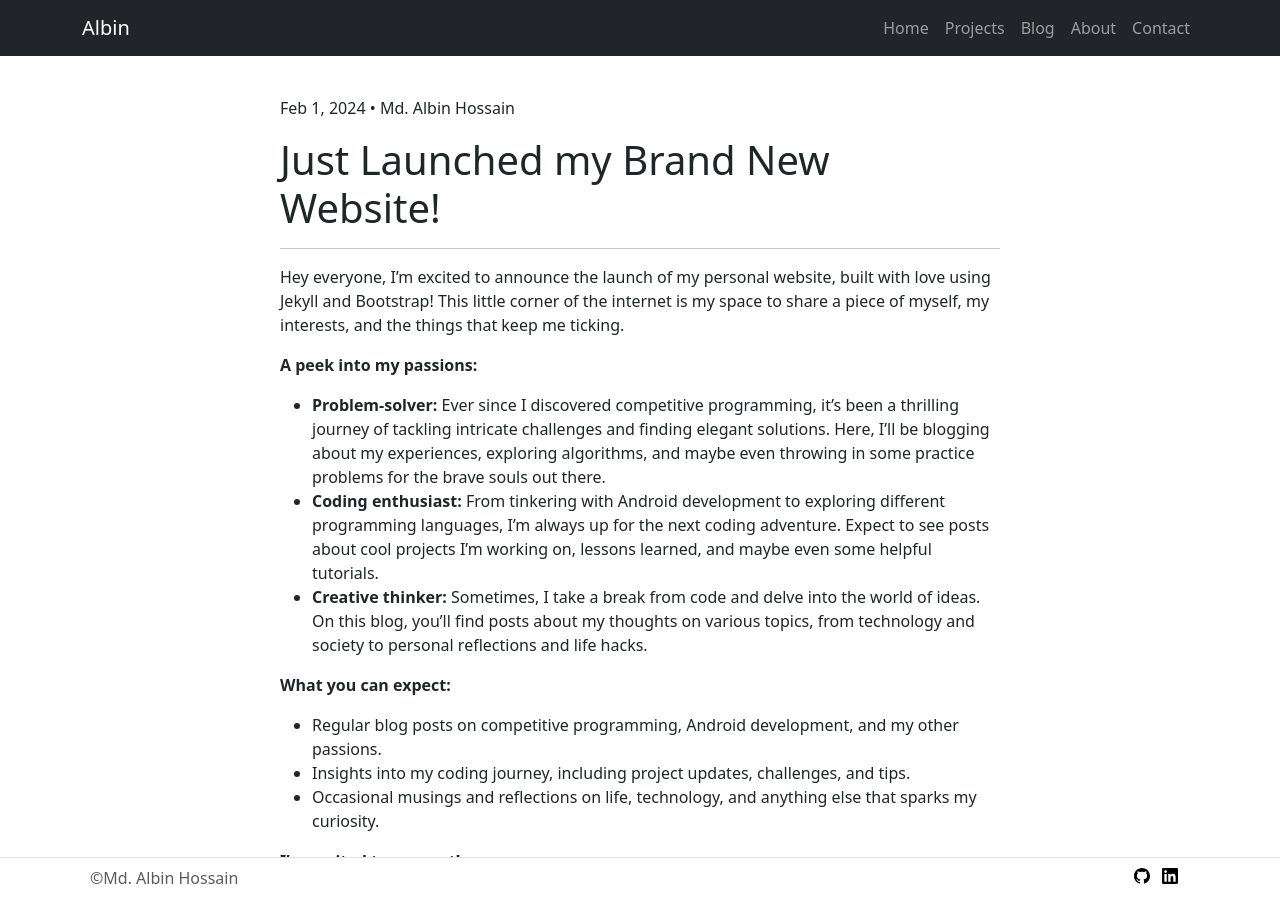
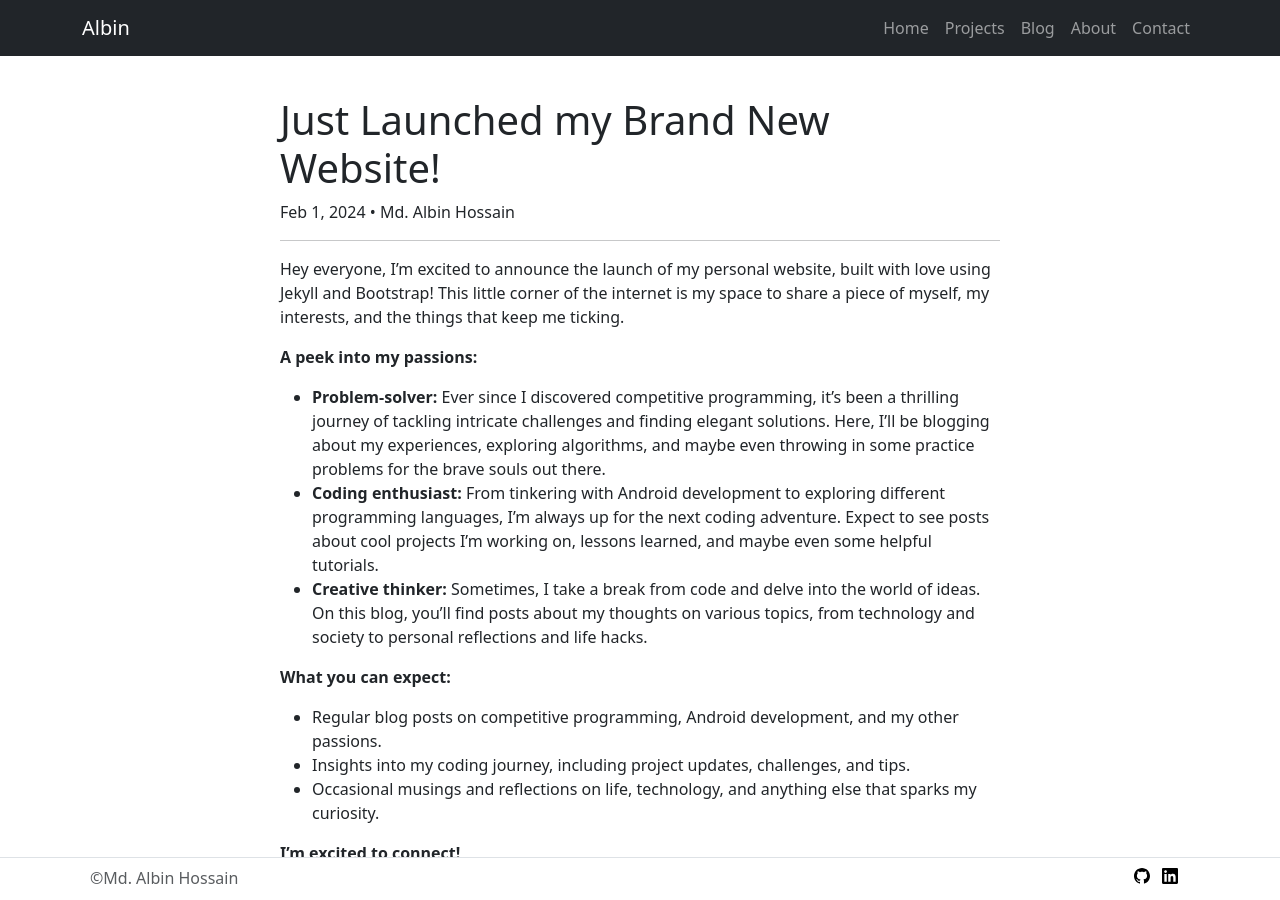
Before and after one commit to MdAlbinHossain/albin.com.bd, a Jekyll site: the page built from _posts/2024-02-01-just-launched-my-site.markdown, in a window 1280 px wide and 900 px high. Built offline with Jekyll 4.4.1, drawn with Linux system fonts in a browser that asks for light colours.

Commit message:
Update form message placeholder and project description

```diff
--- a/_includes/contact.html
+++ b/_includes/contact.html
@@ -7,7 +7,7 @@
                     <div class="mb-3"><input class="form-control" type="text" id="name" name="name" placeholder="Name" required/></div>
                     <div class="mb-3"><input class="form-control" type="email" id="email" name="email" placeholder="Email" required/></div>
                     <div class="mb-3"><input class="form-control" type="tel" id="phone" name="phone" placeholder="Phone (Optional)"/></div>
-                    <div class="mb-3"><textarea class="form-control" id="message" name="message" rows="6" placeholder="Message" required></textarea></div>
+                    <div class="mb-3"><textarea class="form-control" id="message" name="message" rows="3" placeholder="Message" required></textarea></div>
                     <div><button class="btn btn-dark d-block w-100" type="submit">Send </button></div>
                 </form>
             </div>
--- a/_includes/home/jumbotron.html
+++ b/_includes/home/jumbotron.html
@@ -2,8 +2,6 @@
 <div class="col">
     <div class="card text-center h-100 border border-dashed rounded-5">
         <div class="card-body">
-            <!-- <i type="button" class="btn-close bg-secondary bg-opacity-10 rounded-pill mt-5 mb-3"
-            aria-label="Close"></i> -->
             <h3 class="card-title py-3"> {{ jumbotron.title }} </h3>
             <p class="card-text">
                 {{ jumbotron.description }}
--- a/_includes/project.html
+++ b/_includes/project.html
@@ -21,7 +21,7 @@
                 {%- endfor -%}
             </div>
             <h3 class="card-title h5">{{ project.name | escape }}</h3>
-            <p class="card-text">{{ project.excerpt | default: "" }}</p>
+            <p class="card-text">{{ project.description | escape }}</p>
             <a href="{{ project.url }}" class="stretched-link" aria-label="{{ project.name | escape }}"></a>
         </div>
     </div>
--- a/_layouts/post.html
+++ b/_layouts/post.html
@@ -7,9 +7,10 @@
     {%- if page.image -%}
     <img src="{{ page.image }}" class="img-fluid" alt="{{ page.title }}">
     {%- endif -%}
+    <h1 class="h1" itemprop="name headline">{{ page.title | escape }}</h1>
     <p>
       <time datetime="{{ page.date | date_to_xmlschema }}" itemprop="datePublished">
-        {%- assign date_format = site.minima.date_format | default: "%b %-d, %Y" -%}
+        {%- assign date_format = site.date_format | default: "%b %-d, %Y" -%}
         {{ page.date | date: date_format }}
       </time>
       {%- if page.author -%}
@@ -17,7 +18,6 @@
           itemprop="name">{{ page.author }}</span></span>
       {%- endif -%}
     </p>
-    <h1 class="h1" itemprop="name headline">{{ page.title | escape }}</h1>
     <hr>
   </header>
 
```
